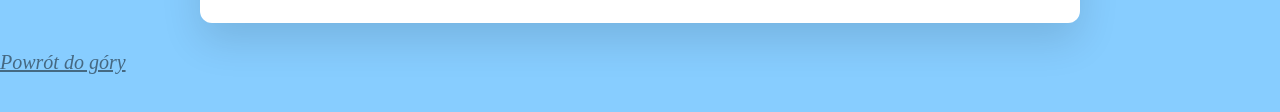
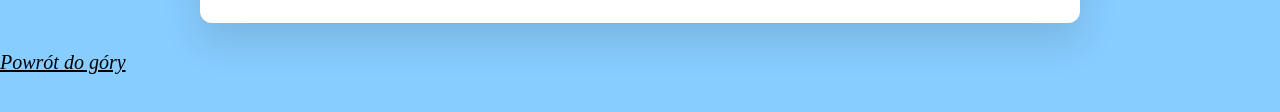
Before and after one commit to LordGoldenMary/Maria_Drozdowska_7_cudow, a plain HTML site: page index.html in a window 1280 px wide. Shown: the part 2082-2194 px from the top of the page. Drawn offline with Linux system fonts and the light colour scheme.

Commit message:
Refactor and reorganize global styles in CSS

```diff
--- a/style.css
+++ b/style.css
@@ -397,7 +397,7 @@ input[type="radio"] {
 }
 
 a{
-    color:#0000007d;
+    color:black;
     font-size: 20px;
     font-style:italic;
 }
```
